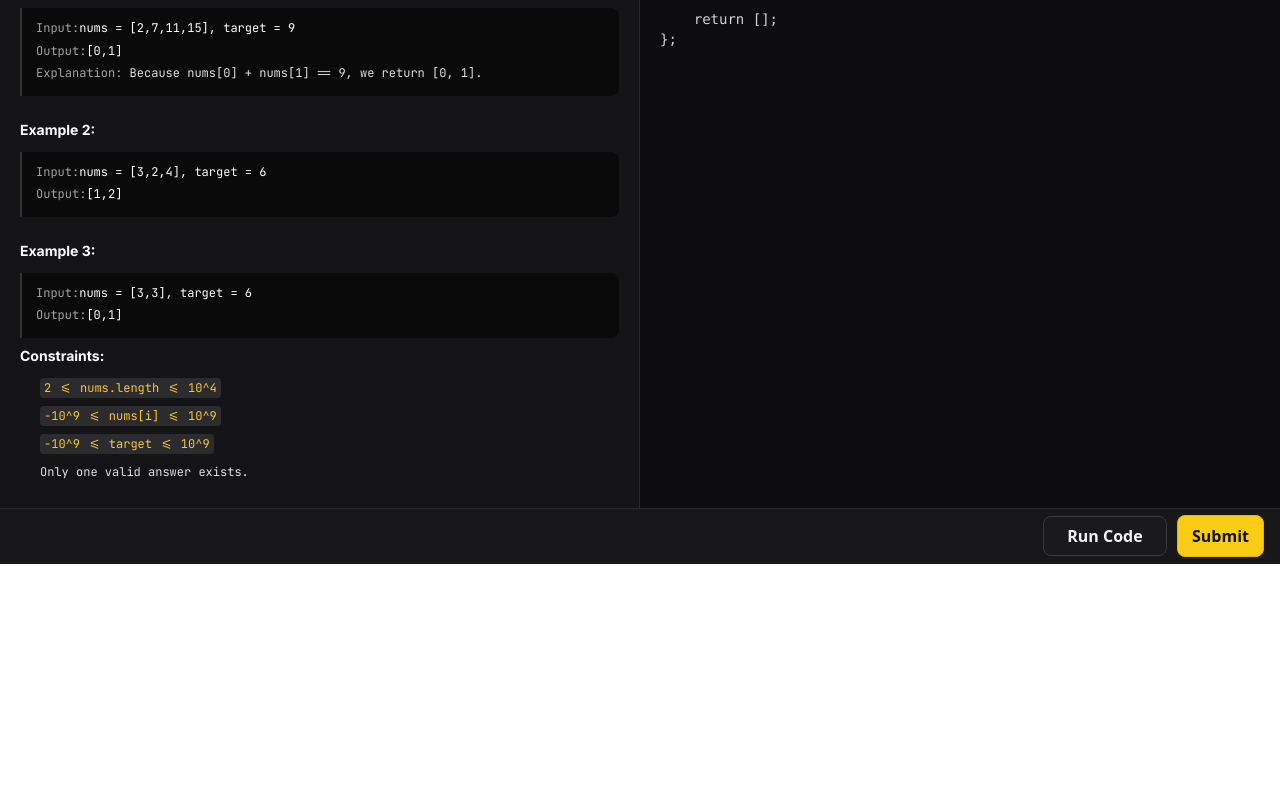
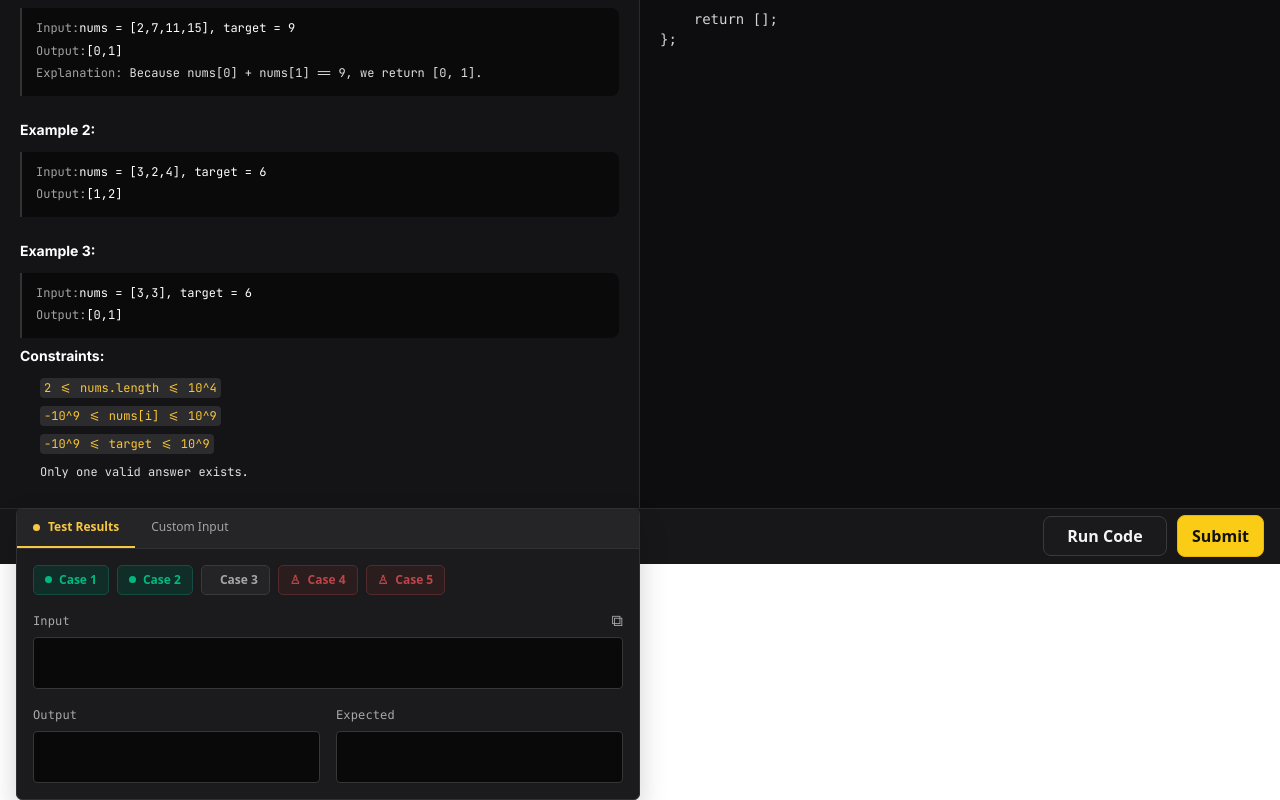
Before and after one commit to Backbone-UTP/judge-front, an Angular app: page /challenge-workspace in a window 1280 px wide. Shown: the part 367-1167 px from the top of the page. Before the commit the page ends 931 px from the top, so only its background shows below. Built offline with nearby package versions, Linux system fonts and the light colour scheme.

Commit message:
feat: implement results panel with execution state management and update workspace layout

```diff
--- a/src/app/features/challenge-workspace/components/results-panel/results-panel.css
+++ b/src/app/features/challenge-workspace/components/results-panel/results-panel.css
@@ -0,0 +1,173 @@
+:host {
+  display: block;
+  width: min(624px, 100%);
+}
+
+.results-panel {
+  overflow: hidden;
+  border: 1px solid #303033;
+  border-radius: 6px;
+  background: #1b1b1d;
+  color: #e8e8e8;
+  box-shadow: 0 12px 28px rgb(0 0 0 / 18%);
+  font-family: 'SFMono-Regular', Consolas, 'Liberation Mono', monospace;
+}
+
+.results-tabs {
+  display: flex;
+  height: 40px;
+  border-bottom: 1px solid #303033;
+  background: #252527;
+}
+
+.results-tab {
+  position: relative;
+  display: inline-flex;
+  align-items: center;
+  gap: 8px;
+  border: 0;
+  border-bottom: 2px solid transparent;
+  padding: 0 16px;
+  background: transparent;
+  color: #a4a4a7;
+  font:
+    500 12px/1 system-ui,
+    sans-serif;
+  cursor: pointer;
+}
+
+.results-tab-active {
+  border-bottom-color: #f7c843;
+  color: #f7c843;
+  font-weight: 700;
+}
+
+.results-tab-active span,
+.test-case-passed span,
+.test-case-failed span {
+  width: 7px;
+  height: 7px;
+  border-radius: 50%;
+  background: currentColor;
+}
+
+.results-content {
+  padding: 16px;
+}
+
+.test-cases {
+  display: flex;
+  flex-wrap: wrap;
+  gap: 8px;
+  margin-bottom: 16px;
+}
+
+.test-case {
+  display: inline-flex;
+  align-items: center;
+  gap: 7px;
+  min-height: 30px;
+  border: 1px solid #3a3a3c;
+  border-radius: 5px;
+  padding: 0 11px;
+  background: #242426;
+  color: #a7a7aa;
+  font:
+    600 12px/1 system-ui,
+    sans-serif;
+  cursor: pointer;
+}
+
+.test-case-passed {
+  border-color: #164d43;
+  background: #112d28;
+  color: #00b981;
+}
+
+.test-case-failed {
+  border-color: #5b2a2d;
+  background: #321d20;
+  color: #e34d50;
+}
+
+.test-case-locked {
+  border-color: #532b2e;
+  background: #2b1c1e;
+  color: #bd4549;
+  cursor: not-allowed;
+}
+
+.result-block {
+  min-width: 0;
+}
+
+.result-label-row,
+.result-label {
+  display: flex;
+  align-items: center;
+  min-height: 20px;
+  margin-bottom: 6px;
+  color: #a8a8ab;
+  font-size: 12px;
+  letter-spacing: 0.01em;
+}
+
+.result-label-row {
+  justify-content: space-between;
+}
+
+.copy-button {
+  border: 0;
+  padding: 0;
+  background: transparent;
+  color: #a8a8ab;
+  font-size: 16px;
+  line-height: 1;
+  cursor: pointer;
+}
+
+.copy-button:hover,
+.results-tab:not(.results-tab-active):hover,
+.test-case:not(:disabled):hover {
+  color: #f1f1f2;
+}
+
+pre {
+  overflow: auto;
+  min-height: 52px;
+  margin: 0;
+  border: 1px solid #363638;
+  border-radius: 4px;
+  padding: 12px;
+  background: #09090a;
+  color: #ededee;
+  font:
+    12px/1.45 'SFMono-Regular',
+    Consolas,
+    'Liberation Mono',
+    monospace;
+  white-space: pre-wrap;
+  word-break: break-word;
+}
+
+.result-values {
+  display: grid;
+  grid-template-columns: repeat(2, minmax(0, 1fr));
+  gap: 16px;
+  margin-top: 16px;
+}
+
+@media (max-width: 560px) {
+  .results-content {
+    padding: 12px;
+  }
+
+  .results-tab {
+    padding: 0 12px;
+  }
+
+  .result-values {
+    grid-template-columns: 1fr;
+    gap: 12px;
+  }
+}
--- a/src/app/features/challenge-workspace/components/results-panel/results-panel.html
+++ b/src/app/features/challenge-workspace/components/results-panel/results-panel.html
@@ -1,13 +1,80 @@
-<section class="results-panel" aria-live="polite">
-  @if (result().status) {
-    <p>Run your code to see the result.</p>
-  } @else if (result().status === 'running') {
-    <p>Running tests…</p>
-  } @else {
-    <p>{{ result().message }}</p>
+@if (executionState.status() === 'running') {
 
-    @if (result().output; as output) {
-      <pre><code>{{ output }}</code></pre>
+<section class="results-panel-running">
+  <h3>EVALUATING SOLUTION</h3>
+  <p>Test Results</p>
+
+  <ul>
+    @for (case of cases; track case) {
+      <li>Test case {{ case }}</li>
+    } @empty {
+      <li>No hay elementos en la lista.</li>
     }
-  }
+  </ul>
 </section>
+
+} @else {
+
+<section class="results-panel" aria-label="Test results" aria-live="polite">
+  <div class="results-tabs" role="tablist" aria-label="Result mode">
+    <button class="results-tab results-tab-active" type="button" role="tab" aria-selected="true">
+      <span aria-hidden="true"></span>
+      Test Results
+    </button>
+    <button class="results-tab" type="button" role="tab" aria-selected="false">
+      Custom Input
+    </button>
+  </div>
+
+  <div class="results-content">
+    <div class="test-cases" aria-label="Test cases">
+      <button class="test-case test-case-passed" type="button">
+        <span aria-hidden="true"></span>Case 1
+      </button>
+
+      <button class="test-case test-case-passed" type="button">
+        <span aria-hidden="true"></span>Case 2
+      </button>
+
+      <button
+        class="test-case"
+        [class.test-case-failed]="executionState.status() === 'error'"
+        type="button">
+        <span aria-hidden="true"></span>Case 3
+      </button>
+
+      <button class="test-case test-case-locked" type="button" disabled>
+        <span aria-hidden="true">♙</span>Case 4
+      </button>
+
+      <button class="test-case test-case-locked" type="button" disabled>
+        <span aria-hidden="true">♙</span>Case 5
+      </button>
+    </div>
+
+    <div class="result-block result-input">
+      <div class="result-label-row">
+        <span>Input</span>
+        <button class="copy-button" type="button" aria-label="Copy input">
+          ⧉
+        </button>
+      </div>
+
+      <pre><code>{{ result().message }}</code></pre>
+    </div>
+
+    <div class="result-values">
+      <div class="result-block">
+        <span class="result-label">Output</span>
+        <pre><code>{{ result().output ?? '—' }}</code></pre>
+      </div>
+
+      <div class="result-block">
+        <span class="result-label">Expected</span>
+        <pre><code>{{ result().output ?? '—' }}</code></pre>
+      </div>
+    </div>
+  </div>
+</section>
+
+}
--- a/src/app/features/challenge-workspace/components/results-panel/results-panel.ts
+++ b/src/app/features/challenge-workspace/components/results-panel/results-panel.ts
@@ -1,4 +1,5 @@
-import { Component, input } from '@angular/core';
+import { Component, inject, signal } from '@angular/core';
+import { ExecutionStateService } from '../../services/execution-state.service';
 import { ExecutionResult } from '../../types/challenge.types/challenge.types';
 
 @Component({
@@ -8,5 +9,10 @@ import { ExecutionResult } from '../../types/challenge.types/challenge.types';
   styleUrl: './results-panel.css',
 })
 export class ResultsPanel {
-  readonly result = input.required<ExecutionResult>()
+  executionState = inject(ExecutionStateService);
+  readonly cases = [1,2,3,4];
+  result = signal<ExecutionResult>({
+  message: '',
+  output: ''
+});
 }
--- a/src/app/features/challenge-workspace/components/workspace-actions/workspace-actions.html
+++ b/src/app/features/challenge-workspace/components/workspace-actions/workspace-actions.html
@@ -1,4 +1 @@
-<app-challenge-execution
-  [RunActive]="RunActive()"
-  (onRunCodeClicker)="RunCodeDetection($event)"
-></app-challenge-execution>
+<app-challenge-execution></app-challenge-execution>
--- a/src/app/features/challenge-workspace/containers/challenge-workspace/challenge-workspace.css
+++ b/src/app/features/challenge-workspace/containers/challenge-workspace/challenge-workspace.css
@@ -17,8 +17,7 @@
 .workspace-layout {
   min-height: 100dvh;
   display: grid;
-  grid-template-rows: 56px 48px 1fr 56px;
-  overflow: hidden;
+  grid-template-rows: 56px 48px 1fr auto;
 }
 
 .top-header,
@@ -35,7 +34,7 @@
 .top-header,
 .workspace-toolbar {
   border-bottom: 1px solid #2a2a2a;
-  }
+}
 
 .logo {
   font-size: 1rem;
@@ -107,9 +106,25 @@
 }
 
 .workspace-footer {
-  justify-content: flex-end;
+  position: relative;
+  align-items: center;
+  min-height: 56px;
+  border-top: 1px solid #2a2a2a;
+}
+
+.footer-actions {
+  display: flex;
+  align-items: center;
   gap: 10px;
-  border-top: 1px solid #2a2a2a;
+  margin-left: auto;
+}
+
+.workspace-footer app-results-panel {
+  position: absolute;
+  bottom: 56px;
+  left: 16px;
+  z-index: 1;
+  transform: translateY(100%)
 }
 
 .btn {
@@ -137,4 +152,12 @@
     border-right: 0;
     border-bottom: 1px solid #2a2a2a;
   }
+
+  .workspace-footer {
+    min-height: 56px;
+  }
+
+  .footer-actions {
+    margin-left: auto;
+  }
 }
--- a/src/app/features/challenge-workspace/containers/challenge-workspace/challenge-workspace.html
+++ b/src/app/features/challenge-workspace/containers/challenge-workspace/challenge-workspace.html
@@ -8,7 +8,6 @@
 
   <div class="workspace-toolbar">
     <app-challenge-tabs (ontabclicker)="tabChanges($event)" [tabActive]="tabActive()">
-
     </app-challenge-tabs>
     <div class="language-tab">
       <span>JavaScript</span>
@@ -16,9 +15,7 @@
   </div>
 
   <main class="workspace-main">
-    @if (tabActive()=== 'Description') {
-
-
+    @if (tabActive() === 'Description') {
       <section class="workspace-panel workspace-problem">
         <div class="problem-content">
           <h1>{{ challenge().title }}</h1>
@@ -31,29 +28,23 @@
           <app-constraints-list [constraints]="challenge().constraints" />
         </div>
       </section>
-    }
-
-    @else if (tabActive()==='Submissions') {
-    <section class="workspace-panel workspace-problem">
-
-    </section>
-    }
-
-    @else if (tabActive()==='Hints') {
-    <section class="workspace-panel workspace-problem">
-
-    </section>
+    } @else if (tabActive() === 'Submissions') {
+      <section class="workspace-panel workspace-problem"></section>
+    } @else if (tabActive() === 'Hints') {
+      <section class="workspace-panel workspace-problem"></section>
     }
     <section class="workspace-panel workspace-editor">
       <div class="editor-content">
         <pre><code>{{ challenge().editorSnippet }}</code></pre>
       </div>
     </section>
-
   </main>
 
   <footer class="workspace-footer">
+    <div class="footer-actions">
       <app-workspace-actions></app-workspace-actions>
       <button class="btn btn-primary" type="button">Submit</button>
+    </div>
+    <app-results-panel/>
   </footer>
 </div>
--- a/src/app/features/challenge-workspace/services/challenge-execution.service/challenge-execution.service.html
+++ b/src/app/features/challenge-workspace/services/challenge-execution.service/challenge-execution.service.html
@@ -1 +1 @@
-<button (click)="RunCodeClicker('Running')" [class]="RunActive()==='Running'? 'run active':'click'" class="btn" type="button">Run Code</button>
+<button (click)="runCode()" class="btn" type="button">Run Code</button>
--- a/src/app/features/challenge-workspace/services/challenge-execution.service/challenge-execution.service.ts
+++ b/src/app/features/challenge-workspace/services/challenge-execution.service/challenge-execution.service.ts
@@ -1,18 +1,17 @@
-import { Component, input, output } from '@angular/core';
-import { ResultsPanel } from '../../components/results-panel/results-panel';
+import { Component, input, output, inject } from '@angular/core';
+import { ExecutionStateService } from '../execution-state.service';
 import { ExecutionResult } from '../../types/challenge.types/challenge.types';
 @Component({
   selector: 'app-challenge-execution',
-  imports: [ResultsPanel],
+  imports: [],
   templateUrl: './challenge-execution.service.html',
   styleUrl: './challenge-execution.service.css',
 })
 export class ChallengeExecutionService {
-  readonly RunActive = input<string>()
-  onRunCodeClicker=output<string>()
-    RunCodeClicker(click:string){
-      console.log(click)
-      this.onRunCodeClicker.emit(click)
-    }
+  executionState = inject(ExecutionStateService);
+
+  runCode(){
+    this.executionState.setStatus('running')
+  }
 
 }
--- /dev/null
+++ b/src/app/features/challenge-workspace/services/execution-state.service.ts
@@ -0,0 +1,17 @@
+import { Injectable, signal } from '@angular/core';
+import { ExecutionStatus } from '../types/challenge.types/challenge.types';
+
+@Injectable({
+  providedIn: 'root',
+})
+export class ExecutionStateService {
+  readonly status = signal<ExecutionStatus>('idle')
+
+  setStatus(status: ExecutionStatus) {
+    this.status.set(status);
+  }
+
+  reset() {
+    this.status.set('idle');
+  }
+}
--- a/src/app/features/challenge-workspace/types/challenge.types/challenge.types.ts
+++ b/src/app/features/challenge-workspace/types/challenge.types/challenge.types.ts
@@ -8,10 +8,9 @@ import { Component } from '@angular/core';
 })
 export class ChallengeTypes {}
 
-export type ExecutionStatus = 'idle' | 'running' | 'sucess' | 'error';
+export type ExecutionStatus = 'idle' | 'running' | 'success' | 'error';
 
   export interface ExecutionResult {
-    status: ExecutionStatus;
     message: string;
     output?: string;
   }
```
Also changed, not shown: src/app/features/challenge-workspace/components/workspace-actions/workspace-actions.ts (+2 -7 lines), src/app/features/challenge-workspace/containers/challenge-workspace/challenge-workspace.ts (+10 -4 lines), 2 other files (tests, documents, lock files or other folders). Lines whose indentation alone changed are shown as unchanged.
